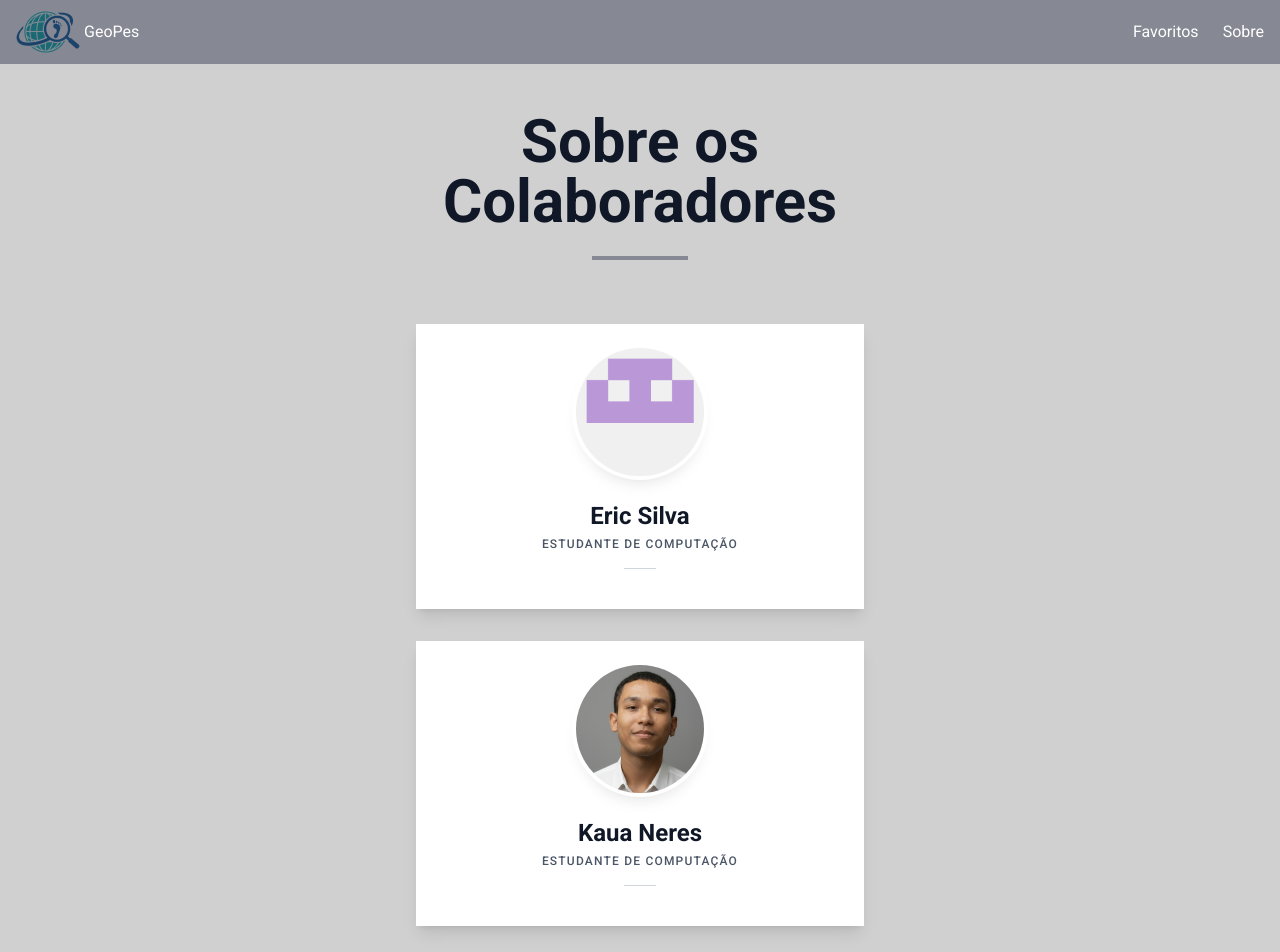
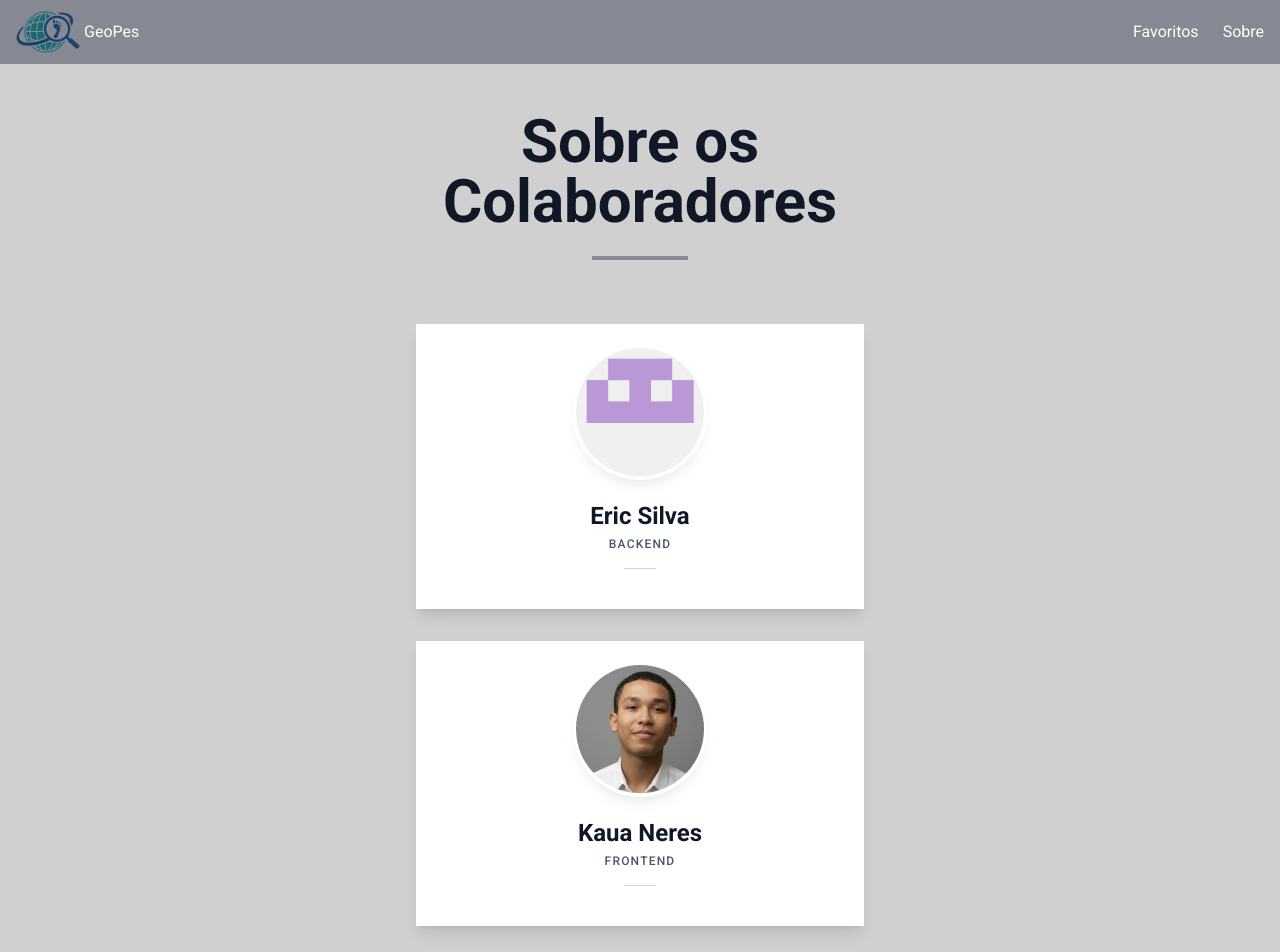
Before and after one commit to ericSilvaP/geopes-buscador-de-paises, a React (Vite) app: page /about in a window 1280 px wide. Shown: the top 952 px of the page. Built offline with nearby package versions, Linux system fonts and the light colour scheme.

Commit message:
feat: order countries by population

```diff
--- a/src/pages/About/index.tsx
+++ b/src/pages/About/index.tsx
@@ -6,19 +6,19 @@ const devs = [
   {
     id: 1,
     name: 'Eric Silva',
-    role: 'Estudante de computação',
+    role: 'BackEnd',
     image: '/eric.png',
   },
   {
     id: 2,
     name: 'Kaua Neres',
-    role: 'Estudante de computação',
+    role: 'FrontEnd',
     image: '/kaua.png',
   },
   {
     id: 3,
     name: 'Wilk Neves',
-    role: 'Estudante de Computação',
+    role: 'FrontEnd',
     image: '/wilk.jpeg',
   },
 ]
--- a/src/pages/Home/index.tsx
+++ b/src/pages/Home/index.tsx
@@ -87,7 +87,9 @@ function Home({ isFav }: HomeProps) {
         <h2 className="text-3xl font-bold">Países{isFav && ' - Favoritos'}</h2>
         <section className="w-full flex flex-col items-center gap-4 py-4 countries-container">
           {countries.length ? (
-            countries.map((country) => <Card country={country} />)
+            countries
+              .sort((c1, c2) => c2.population - c1.population)
+              .map((country) => <Card country={country} />)
           ) : isFav ? (
             <p className="text-3xl text-center font-bold">Não há favoritos</p>
           ) : (
```
